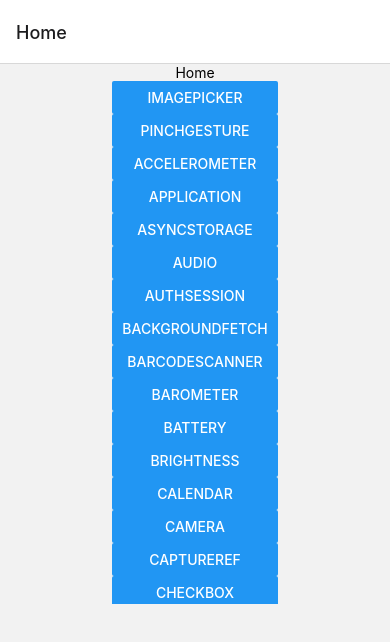
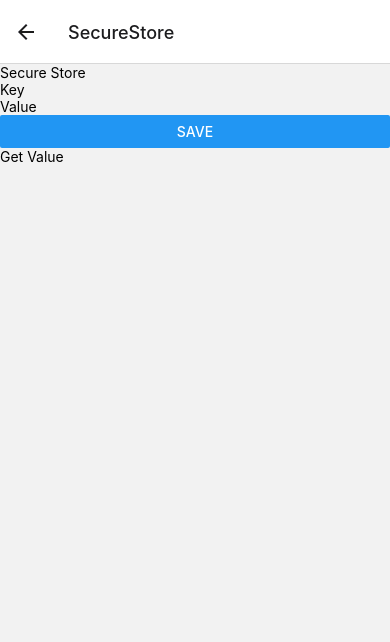
Before and after one commit to GuilhermeSousaDev/Expo, a React Native app: screen /SecureStore in a window 390 px wide. Shown: the top 642 px of the page. Built offline with nearby package versions, Linux system fonts and the light colour scheme; what expo-notifications, expo-task-manager would draw is missing.

Commit message:
Expo Secure Store

```diff
--- a/App.js
+++ b/App.js
@@ -52,6 +52,7 @@ import Print from './screens/Print';
 import Reanimated from './screens/Reanimated';
 import ScreenCapture from './screens/ScreenCapture';
 import ScreenOrientation from './screens/ScreenOrientation';
+import SecureStore from './screens/SecureStore';
 
 export default function App() {
   return (
@@ -104,6 +105,7 @@ export default function App() {
         <Stack.Screen name='Reanimated' component={Reanimated} />
         <Stack.Screen name='ScreenCapture' component={ScreenCapture} />
         <Stack.Screen name='ScreenOrientation' component={ScreenOrientation} />
+        <Stack.Screen name='SecureStore' component={SecureStore} />
       </Stack.Navigator>
       <StatusBar style="light" />
     </NavigationContainer>
--- a/package.json
+++ b/package.json
@@ -53,6 +53,7 @@
     "expo-random": "~13.0.0",
     "expo-screen-capture": "~5.0.0",
     "expo-screen-orientation": "~5.0.1",
+    "expo-secure-store": "~12.0.0",
     "expo-sensors": "~12.0.1",
     "expo-sharing": "~11.0.1",
     "expo-splash-screen": "~0.17.5",
--- a/screens/Home.js
+++ b/screens/Home.js
@@ -56,6 +56,7 @@ export default function Home({ navigation }) {
                 <Button title="Reanimated" onPress={() => navigate('Reanimated')} />
                 <Button title="ScreenCapture" onPress={() => navigate('ScreenCapture')} />
                 <Button title="ScreenOrientation" onPress={() => navigate('ScreenOrientation')} />
+                <Button title="SecureStore" onPress={() => navigate('SecureStore')} />
             </ScrollView>
         </View>
     )
--- /dev/null
+++ b/screens/SecureStore.js
@@ -0,0 +1,37 @@
+import { useState } from 'react';
+import { View, TextInput, Button, Text } from 'react-native';
+import * as SecureStore from 'expo-secure-store';
+
+const save = async (key, value) => {
+    await SecureStore.setItemAsync(key, value);
+}
+
+const get = async (key) => {
+    const value = await SecureStore.getItemAsync(key);
+
+    if (!value) {
+        return null;
+    }
+
+    return value;
+}
+
+export default function SecureStoreScreen() {
+    const [value, setValue] = useState(null);
+    const [key, setKey] = useState(null);
+
+    return (
+        <View>
+            <Text>Secure Store</Text>
+            <TextInput placeholder='Key' onChange={e => setKey(e.nativeEvent.text)} />
+            <TextInput placeholder='Value' onChange={e => setValue(e.nativeEvent.text)} />
+
+            <Button title="Save" onPress={() => save(key, value)} />
+
+            <TextInput
+                placeholder='Get Value'
+                onSubmitEditing={e => console.log(get(e.nativeEvent.text))}
+            />
+        </View>
+    )
+}
```
Also changed, not shown: 1 other file (tests, documents, lock files or other folders).
